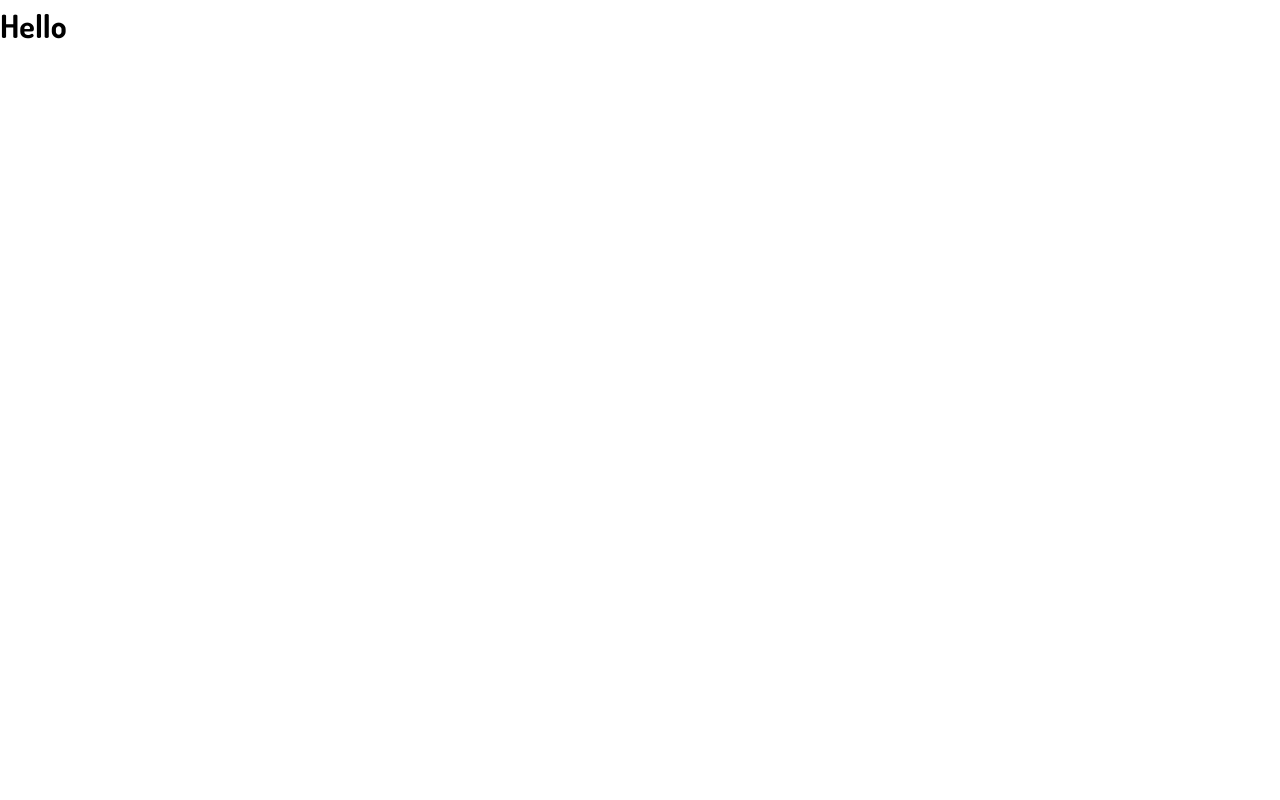
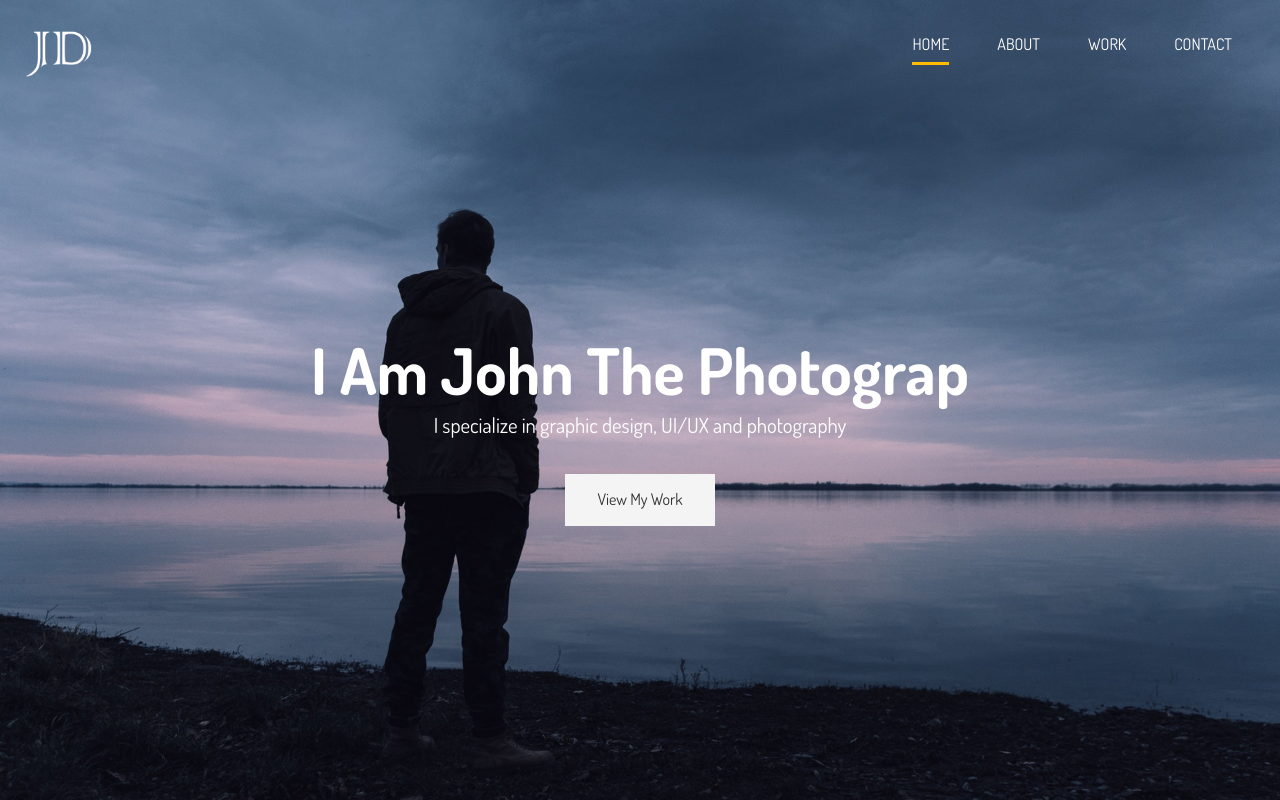
Before and after one commit to winadiw/modern-html-css-course, a PHP site: page /dist/index.html in a window 1280 px wide. Before the commit the page is almost empty. Run offline with PHP 8.4, Linux system fonts and the light colour scheme; some libraries are stand-ins or nearby versions.

Commit message:
#120 - header & main nav

```diff
--- a/portfolio_website/dist/css/main.css
+++ b/portfolio_website/dist/css/main.css
@@ -19,3 +19,77 @@
 
 img {
   width: 100%; }
+
+.container {
+  max-width: 1280px;
+  padding: 0 1.5rem;
+  margin: auto;
+  overflow: hidden; }
+
+.btn-main, .btn-light, .btn-dark {
+  display: inline-block;
+  padding: 0.8rem 2rem;
+  transition: all 0.5s;
+  border: none;
+  cursor: pointer; }
+
+.btn-main {
+  color: #333;
+  background: #ffbc00; }
+
+.btn-light {
+  color: #333;
+  background: #f4f4f4; }
+
+.btn-dark {
+  color: #f4f4f4;
+  background: #333; }
+
+button[class^="btn-"]:hover,
+a[class^="btn-"]:hover,
+input[class^="btn-"] {
+  background: #ffbc00; }
+
+.lead {
+  font-size: 1.3rem;
+  margin-bottom: 2rem; }
+
+.text-center {
+  text-align: center; }
+
+#logo {
+  width: 70px;
+  height: 70px;
+  color: #fff;
+  text-transform: uppercase; }
+
+#main-nav {
+  display: flex;
+  justify-content: space-between;
+  padding-top: 1rem; }
+  #main-nav ul {
+    display: flex; }
+  #main-nav li {
+    padding: 1rem 1.5rem; }
+  #main-nav a {
+    text-decoration: none;
+    color: #fff;
+    text-transform: uppercase;
+    border-bottom: 3px transparent solid;
+    padding-bottom: 0.5rem;
+    transition: border-color 0.5s; }
+    #main-nav a:hover {
+      border-color: #ccc; }
+    #main-nav a.current {
+      border-color: #ffbc00; }
+
+#header-home {
+  background: url("../img/showcase.jpg") no-repeat center right/cover;
+  height: 100vh;
+  color: #fff; }
+  #header-home .header-content {
+    text-align: center;
+    padding-top: 20%; }
+    #header-home .header-content h1 {
+      font-size: 4rem;
+      line-height: 1.2; }
--- a/portfolio_website/dist/index.html
+++ b/portfolio_website/dist/index.html
@@ -1,14 +1,50 @@
 <!DOCTYPE html>
 <html lang="en">
-<head>
-  <meta charset="UTF-8">
-  <meta name="viewport" content="width=device-width, initial-scale=1.0">
-  <link href="https://fonts.googleapis.com/css2?family=Dosis:wght@400;700&display=swap" rel="stylesheet">
-  <link rel="stylesheet" href="css/main.css">
-  <title>Portfolio</title>
-</head>
-<body>
-  <h1>Hello</h1>
-  <script src="https://kit.fontawesome.com/c376bcfedf.js" crossorigin="anonymous"></script>
-</body>
+  <head>
+    <meta charset="UTF-8" />
+    <meta name="viewport" content="width=device-width, initial-scale=1.0" />
+    <link
+      href="https://fonts.googleapis.com/css2?family=Dosis:wght@400;700&display=swap"
+      rel="stylesheet"
+    />
+    <link rel="stylesheet" href="css/main.css" />
+    <title>Portfolio</title>
+  </head>
+  <body>
+    <!-- Header -->
+
+    <header id="header-home">
+      <div class="container">
+        <nav id="main-nav">
+          <img src="img/logo.png" id="logo" alt="Logo" />
+          <ul>
+            <li><a href="index.html" class="current">Home</a></li>
+            <li><a href="about.html">About</a></li>
+            <li><a href="work.html">Work</a></li>
+            <li><a href="contact.html">Contact</a></li>
+          </ul>
+        </nav>
+        <div class="header-content">
+          <h1>
+            I Am John The
+            <span
+              class="txt-type"
+              data-wait="3000"
+              data-words='["Photographer","Designer","UI/UX Dev"]'
+            ></span>
+          </h1>
+          <p class="lead">
+            I specialize in graphic design, UI/UX and photography
+          </p>
+          <a href="work.html" class="btn-light">View My Work</a>
+        </div>
+      </div>
+    </header>
+
+    <script
+      src="https://kit.fontawesome.com/c376bcfedf.js"
+      crossorigin="anonymous"
+    ></script>
+    <script src="js/typewriter.js"></script>
+  </body>
 </html>
--- /dev/null
+++ b/portfolio_website/scss/_utilities.scss
@@ -0,0 +1,51 @@
+.container {
+  max-width: $website-width;
+  padding: 0 1.5rem;
+  margin: auto;
+  overflow: hidden;
+}
+
+// Buttons
+
+%btn-shared {
+  display: inline-block;
+  padding: 0.8rem 2rem;
+  transition: all 0.5s;
+  border: none;
+  cursor: pointer;
+}
+
+.btn {
+  &-main {
+    @extend %btn-shared;
+    color: #333;
+    background: $main-color;
+  }
+
+  &-light {
+    @extend %btn-shared;
+    color: #333;
+    background: $light-color;
+  }
+
+  &-dark {
+    @extend %btn-shared;
+    color: #f4f4f4;
+    background: $dark-color;
+  }
+}
+
+button[class^="btn-"]:hover,
+a[class^="btn-"]:hover,
+input[class^="btn-"] {
+  background: $main-color;
+}
+
+.lead {
+  font-size: 1.3rem;
+  margin-bottom: 2rem;
+}
+
+.text-center {
+  text-align: center;
+}
--- a/portfolio_website/scss/main.scss
+++ b/portfolio_website/scss/main.scss
@@ -1,2 +1,66 @@
 @import "variables";
 @import "resets";
+@import "utilities";
+
+// Logo
+#logo {
+  width: 70px;
+  height: 70px;
+  color: #fff;
+  text-transform: uppercase;
+}
+
+// Main Nav
+#main-nav {
+  display: flex;
+  justify-content: space-between;
+  padding-top: 1rem;
+
+  ul {
+    display: flex;
+  }
+  li {
+    padding: 1rem 1.5rem;
+  }
+
+  a {
+    text-decoration: none;
+    color: #fff;
+    text-transform: uppercase;
+    border-bottom: 3px transparent solid;
+    padding-bottom: 0.5rem;
+    transition: border-color 0.5s;
+
+    &:hover {
+      border-color: $medium-color;
+    }
+
+    &.current {
+      border-color: $main-color;
+    }
+  }
+}
+
+// Header
+#header {
+  // Header Home
+  &-home {
+    background: $bg-image no-repeat center right/cover;
+    height: 100vh;
+    color: #fff;
+
+    // Header Content
+    .header-content {
+      text-align: center;
+      padding-top: 20%;
+      h1 {
+        font-size: 4rem;
+        line-height: 1.2;
+      }
+    }
+  }
+
+  // Header Inner
+  &-inner {
+  }
+}
```
